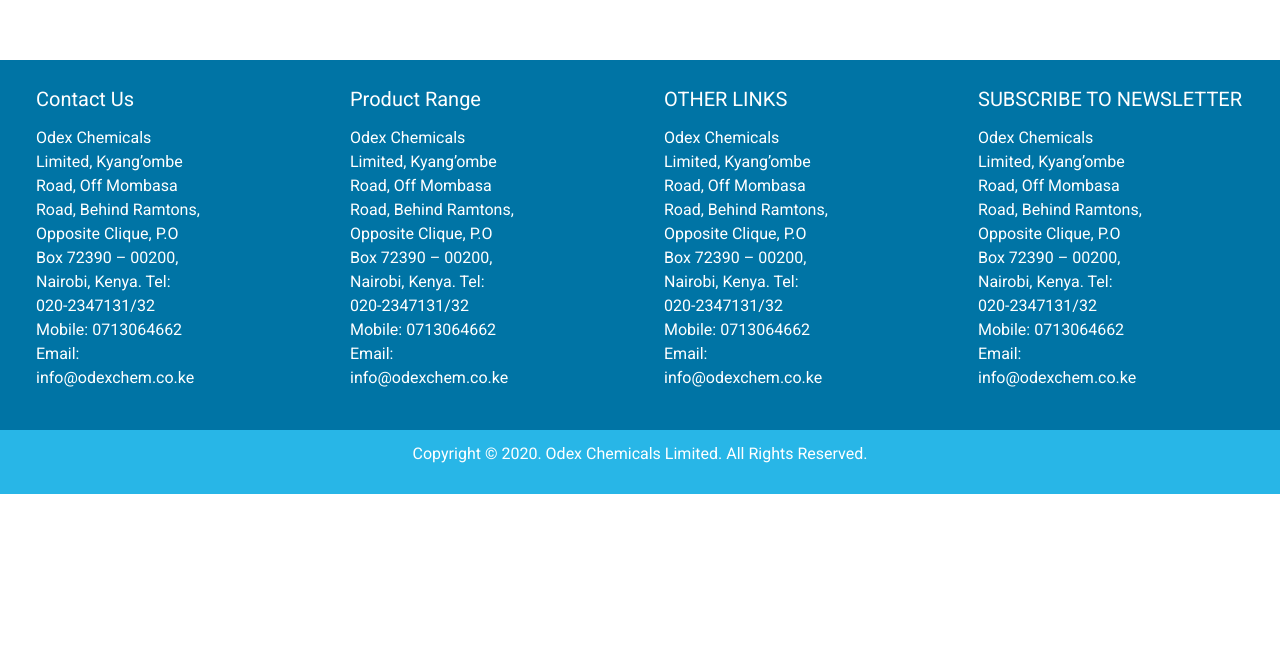
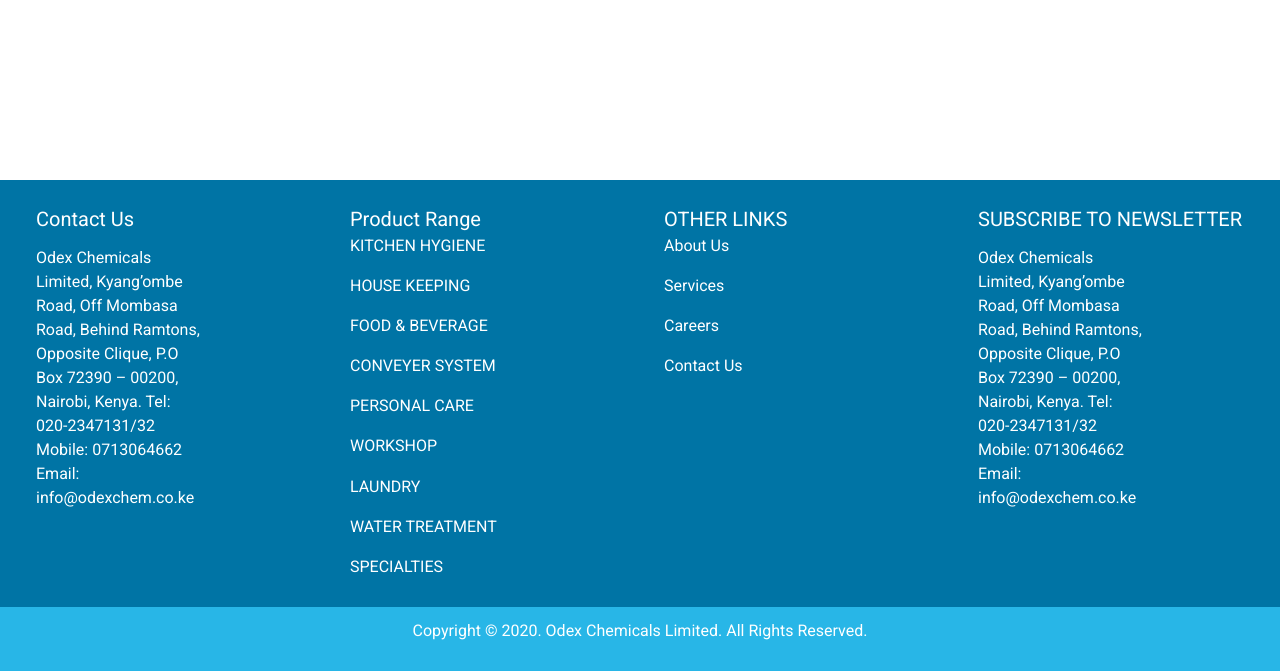
Before and after one commit to michaelmurwayi/odex, a Vue app: page /products in a window 1280 px wide. Shown: the part 1452-2123 px from the top of the page. Before the commit the page ends 1946 px from the top, so only its background shows below. Built offline with nearby package versions, Linux system fonts and the light colour scheme.

Commit message:
editing footer content

```diff
--- a/src/components/Footer.vue
+++ b/src/components/Footer.vue
@@ -1,6 +1,6 @@
 <template>
   <v-app>
-    <v-footer dark padless style="width:100vw position:absolute; top:80vh; bottom:0px;">
+    <v-footer dark padless style="width:100vw position:absolute; top:95vh; bottom:0px;">
     <div class="col-md-12 row ml-0" style="background-color:#0074a5;">
       <div class="col-md-3">
         <v-app-bar-title class="ml-3" >Contact Us </v-app-bar-title>
@@ -19,31 +19,17 @@
 
       <div class="col-md-3">
         <v-app-bar-title class="ml-3" >Product Range </v-app-bar-title>
-        <div class="col-md-8">
-        <p>Odex Chemicals Limited,
-          Kyang’ombe Road, Off Mombasa Road,
-          Behind Ramtons, Opposite Clique,
-          P.O Box 72390 – 00200,
-          Nairobi, Kenya.
-          Tel: 020-2347131/32
-          Mobile: 0713064662
-          Email: info@odexchem.co.ke
-      </p>
+        <div class="col-md-8" v-for="product in products_label" :key= product style="line-height:0.1px;">
+        <p>
+          {{ product }}
+        </p>
       </div>
       </div>
 
       <div class="col-md-3">
         <v-app-bar-title class="ml-3" >OTHER LINKS</v-app-bar-title>
-        <div class="col-md-8">
-        <p>Odex Chemicals Limited,
-          Kyang’ombe Road, Off Mombasa Road,
-          Behind Ramtons, Opposite Clique,
-          P.O Box 72390 – 00200,
-          Nairobi, Kenya.
-          Tel: 020-2347131/32
-          Mobile: 0713064662
-          Email: info@odexchem.co.ke
-      </p>
+        <div class="col-md-8" v-for="link in other_links" :key= link style="line-height:0.1px;">
+        <p> {{ link }} </p>
       </div>
       </div>
 
@@ -81,6 +67,23 @@
     data(){
       return{
         socials: ['SignUp','LogIn','Messenger', 'FacebookLite','Watch','People','Pages','Page   categories','Places','Games','Locations','Marketplace','FacebookPay','Groups','Jobs','Oculus','Portal','Instagram','Local','Fundraisers','Services','Voting Information Centre','About','Create ad' ,'Create Page','Developers','Careers','Privacy','Cookies','AdChoices','Terms','Help'],
+        products_label: [
+            'KITCHEN HYGIENE',
+            'HOUSE KEEPING',
+            'FOOD & BEVERAGE  ',
+            'CONVEYER SYSTEM',
+            'PERSONAL CARE',
+            'WORKSHOP',
+            'LAUNDRY',
+            'WATER TREATMENT',
+            'SPECIALTIES',
+        ],
+        other_links: [
+          'About Us',
+          'Services',
+          'Careers',
+          'Contact Us'
+        ]
       };
     }
 };
--- a/src/components/homeMain.vue
+++ b/src/components/homeMain.vue
@@ -30,7 +30,8 @@
           </div>
       </v-container>
       </div>
-      <div class="about row">
+
+      <div class="about row" style="position:absolute;">
 
       <v-card
       class="container-fluid"
@@ -153,6 +154,12 @@
             'WATER TREATMENT',
             'SPECIALTIES',
         ],
+        other_links: [
+          'About Us',
+          'Services',
+          'Careers',
+          'Contact Us'
+        ]
       }
     },
   }
@@ -218,6 +225,10 @@
     height:auto;
     display: "flex"
   }
+  .about{
+    height:auto;
+    display: "flex"
+  }
 }
 
 /* screen size 375px */
```
